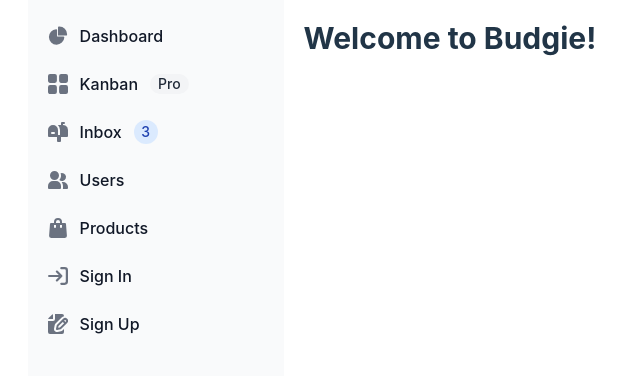
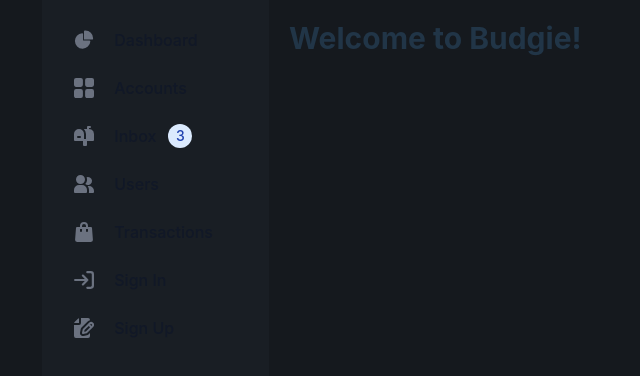
Before and after one commit to vnctptr/budgie-fe, a React (Vite) app: page / in a window 1280 px wide. Shown: the top 376 px of the page, without its empty margins (318-958 px from the left). Built offline with nearby package versions, Linux system fonts and the light colour scheme.

Commit message:
Add DaisyUI dark theme

```diff
--- a/index.html
+++ b/index.html
@@ -1,12 +1,12 @@
 <!doctype html>
-<html lang="en">
+<html data-theme="dark" lang="en">
   <head>
     <meta charset="UTF-8" />
     <link rel="icon" type="image/svg+xml" href="/vite.svg" />
     <meta name="viewport" content="width=device-width, initial-scale=1.0" />
     <title>Budgie</title>
   </head>
-  <body>
+  <body class="bg-base-300">
     <div id="root"></div>
     <script type="module" src="/src/main.jsx"></script>
   </body>
--- a/src/components/Sidebar/Sidebar.jsx
+++ b/src/components/Sidebar/Sidebar.jsx
@@ -3,10 +3,10 @@ const Sidebar = () => {
     <>
       <div
         id="default-sidebar"
-        className="top-0 left-0 z-40 w-64 h-screen"
+        className="top-0 left-0 z-40 h-screen"
         aria-label="Sidebar"
       >
-        <div className="h-full px-3 py-4 overflow-y-auto bg-gray-50 dark:bg-gray-800">
+        <div className="h-lvh pl-6 pr-12 py-5 bg-base-200">
           <ul className="space-y-2 font-medium">
             <li>
               <a
@@ -23,7 +23,7 @@ const Sidebar = () => {
                   <path d="M16.975 11H10V4.025a1 1 0 0 0-1.066-.998 8.5 8.5 0 1 0 9.039 9.039.999.999 0 0 0-1-1.066h.002Z" />
                   <path d="M12.5 0c-.157 0-.311.01-.565.027A1 1 0 0 0 11 1.02V10h8.975a1 1 0 0 0 1-.935c.013-.188.028-.374.028-.565A8.51 8.51 0 0 0 12.5 0Z" />
                 </svg>
-                <span className="ms-3">Dashboard</span>
+                <span className="ms-5">Dashboard</span>
               </a>
             </li>
             <li>
@@ -40,10 +40,7 @@ const Sidebar = () => {
                 >
                   <path d="M6.143 0H1.857A1.857 1.857 0 0 0 0 1.857v4.286C0 7.169.831 8 1.857 8h4.286A1.857 1.857 0 0 0 8 6.143V1.857A1.857 1.857 0 0 0 6.143 0Zm10 0h-4.286A1.857 1.857 0 0 0 10 1.857v4.286C10 7.169 10.831 8 11.857 8h4.286A1.857 1.857 0 0 0 18 6.143V1.857A1.857 1.857 0 0 0 16.143 0Zm-10 10H1.857A1.857 1.857 0 0 0 0 11.857v4.286C0 17.169.831 18 1.857 18h4.286A1.857 1.857 0 0 0 8 16.143v-4.286A1.857 1.857 0 0 0 6.143 10Zm10 0h-4.286A1.857 1.857 0 0 0 10 11.857v4.286c0 1.026.831 1.857 1.857 1.857h4.286A1.857 1.857 0 0 0 18 16.143v-4.286A1.857 1.857 0 0 0 16.143 10Z" />
                 </svg>
-                <span className=" ms-3 whitespace-nowrap">Kanban</span>
-                <span className="inline-flex items-center justify-center px-2 ms-3 text-sm font-medium text-gray-800 bg-gray-100 rounded-full dark:bg-gray-700 dark:text-gray-300">
-                  Pro
-                </span>
+                <span className="ms-5 whitespace-nowrap">Accounts</span>
               </a>
             </li>
             <li>
@@ -60,7 +57,7 @@ const Sidebar = () => {
                 >
                   <path d="m17.418 3.623-.018-.008a6.713 6.713 0 0 0-2.4-.569V2h1a1 1 0 1 0 0-2h-2a1 1 0 0 0-1 1v2H9.89A6.977 6.977 0 0 1 12 8v5h-2V8A5 5 0 1 0 0 8v6a1 1 0 0 0 1 1h8v4a1 1 0 0 0 1 1h2a1 1 0 0 0 1-1v-4h6a1 1 0 0 0 1-1V8a5 5 0 0 0-2.582-4.377ZM6 12H4a1 1 0 0 1 0-2h2a1 1 0 0 1 0 2Z" />
                 </svg>
-                <span className=" ms-3 whitespace-nowrap">Inbox</span>
+                <span className="ms-5 whitespace-nowrap">Inbox</span>
                 <span className="inline-flex items-center justify-center w-3 h-3 p-3 ms-3 text-sm font-medium text-blue-800 bg-blue-100 rounded-full dark:bg-blue-900 dark:text-blue-300">
                   3
                 </span>
@@ -80,7 +77,7 @@ const Sidebar = () => {
                 >
                   <path d="M14 2a3.963 3.963 0 0 0-1.4.267 6.439 6.439 0 0 1-1.331 6.638A4 4 0 1 0 14 2Zm1 9h-1.264A6.957 6.957 0 0 1 15 15v2a2.97 2.97 0 0 1-.184 1H19a1 1 0 0 0 1-1v-1a5.006 5.006 0 0 0-5-5ZM6.5 9a4.5 4.5 0 1 0 0-9 4.5 4.5 0 0 0 0 9ZM8 10H5a5.006 5.006 0 0 0-5 5v2a1 1 0 0 0 1 1h11a1 1 0 0 0 1-1v-2a5.006 5.006 0 0 0-5-5Z" />
                 </svg>
-                <span className=" ms-3 whitespace-nowrap">Users</span>
+                <span className="ms-5 whitespace-nowrap">Users</span>
               </a>
             </li>
             <li>
@@ -97,7 +94,7 @@ const Sidebar = () => {
                 >
                   <path d="M17 5.923A1 1 0 0 0 16 5h-3V4a4 4 0 1 0-8 0v1H2a1 1 0 0 0-1 .923L.086 17.846A2 2 0 0 0 2.08 20h13.84a2 2 0 0 0 1.994-2.153L17 5.923ZM7 9a1 1 0 0 1-2 0V7h2v2Zm0-5a2 2 0 1 1 4 0v1H7V4Zm6 5a1 1 0 1 1-2 0V7h2v2Z" />
                 </svg>
-                <span className=" ms-3 whitespace-nowrap">Products</span>
+                <span className="ms-5 whitespace-nowrap">Transactions</span>
               </a>
             </li>
             <li>
@@ -120,7 +117,7 @@ const Sidebar = () => {
                     d="M1 8h11m0 0L8 4m4 4-4 4m4-11h3a2 2 0 0 1 2 2v10a2 2 0 0 1-2 2h-3"
                   />
                 </svg>
-                <span className=" ms-3 whitespace-nowrap">Sign In</span>
+                <span className="ms-5 whitespace-nowrap">Sign In</span>
               </a>
             </li>
             <li>
@@ -139,7 +136,7 @@ const Sidebar = () => {
                   <path d="M6.737 11.061a2.961 2.961 0 0 1 .81-1.515l6.117-6.116A4.839 4.839 0 0 1 16 2.141V2a1.97 1.97 0 0 0-1.933-2H7v5a2 2 0 0 1-2 2H0v11a1.969 1.969 0 0 0 1.933 2h12.134A1.97 1.97 0 0 0 16 18v-3.093l-1.546 1.546c-.413.413-.94.695-1.513.81l-3.4.679a2.947 2.947 0 0 1-1.85-.227 2.96 2.96 0 0 1-1.635-3.257l.681-3.397Z" />
                   <path d="M8.961 16a.93.93 0 0 0 .189-.019l3.4-.679a.961.961 0 0 0 .49-.263l6.118-6.117a2.884 2.884 0 0 0-4.079-4.078l-6.117 6.117a.96.96 0 0 0-.263.491l-.679 3.4A.961.961 0 0 0 8.961 16Zm7.477-9.8a.958.958 0 0 1 .68-.281.961.961 0 0 1 .682 1.644l-.315.315-1.36-1.36.313-.318Zm-5.911 5.911 4.236-4.236 1.359 1.359-4.236 4.237-1.7.339.341-1.699Z" />
                 </svg>
-                <span className=" ms-3 whitespace-nowrap">Sign Up</span>
+                <span className="ms-5 whitespace-nowrap">Sign Up</span>
               </a>
             </li>
           </ul>
--- a/tailwind.config.js
+++ b/tailwind.config.js
@@ -7,5 +7,8 @@ export default {
   theme: {
     extend: {},
   },
+  daisyui: {
+    themes: ["light", "dark", "cupcake"],
+  },
   plugins: [daisyui],
 };
```
